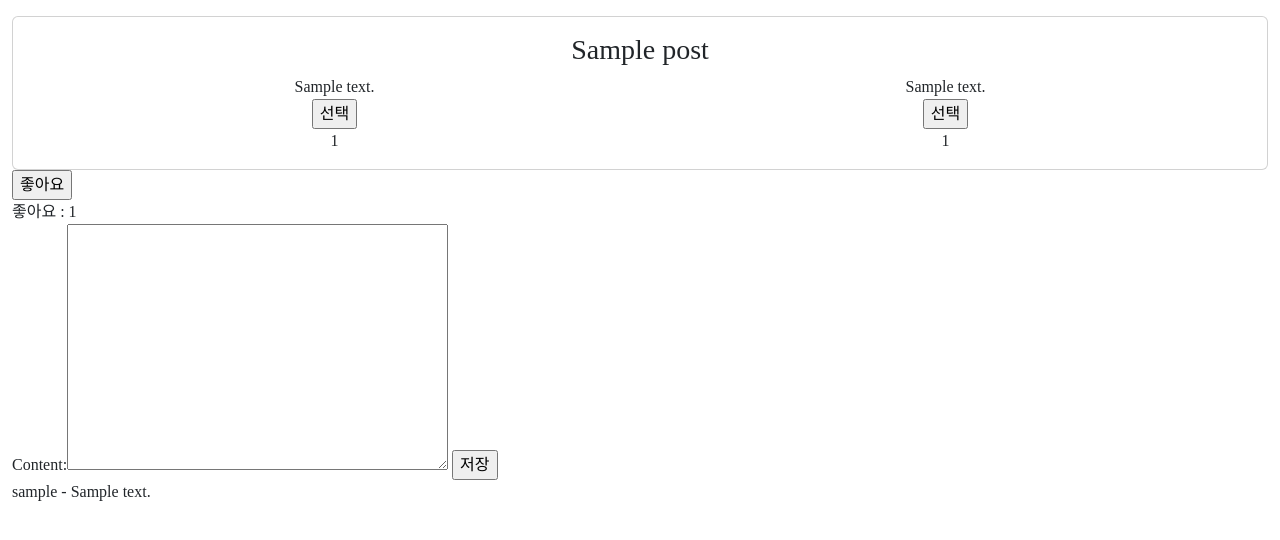
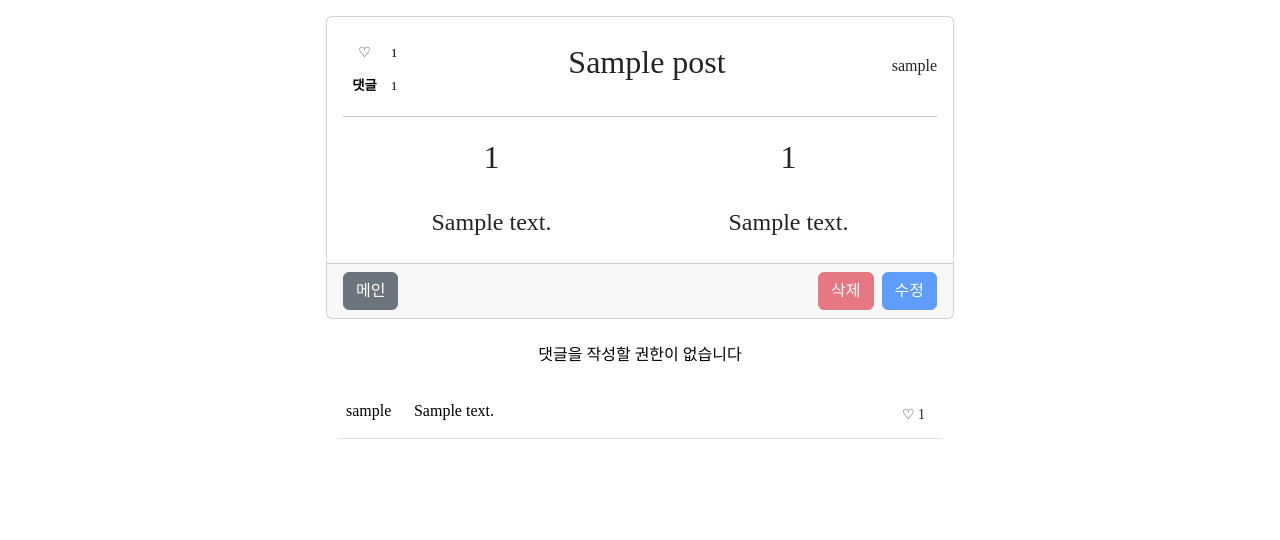
Before and after one commit to lemon-lime-honey/balance_game, a Django app: page /posts/1/ in a window 1280 px wide. Shown: the part 80-620 px from the top of the page. Run offline with Django 3.2, Linux system fonts and the light colour scheme; tables that the repository leaves empty hold one stand-in row (values such as "Sample post"); some web fonts are replaced.

Commit message:
Revise detail

```diff
--- a/posts/forms.py
+++ b/posts/forms.py
@@ -38,6 +38,14 @@ class PostForm(forms.ModelForm):
 
 
 class CommentForm(forms.ModelForm):
+    content = forms.CharField(
+        label='댓글',
+        widget=forms.TextInput(
+            attrs={
+                'placeholder': '댓글 내용을 입력하세요',
+            }
+        )
+    )
     class Meta:
         model = Comment
         fields = ('content',)
--- a/posts/templates/posts/detail.html
+++ b/posts/templates/posts/detail.html
@@ -1,56 +1,124 @@
 {% extends 'base.html' %}
 
+{% block title %}{{ post.title }}{% endblock title %}
+
 {% block body %}
-<div class="card">
+<div class="card w-50 m-auto">
   <div class="card-body text-center">
-    <h3 class="card-title">{{ post.title }}</h3>
+    <div class="d-flex justify-content-between align-items-center">
+      <table class="table text-center table-sm table-borderless m-0" style="font-size: 10pt; width: 10%;">
+        <tbody>
+          <tr>
+            <th scope="row">
+              <form action="{% url 'posts:like' post.pk %}">
+                {% csrf_token %}
+                {% if request.user in post.like_users.all %}
+                  <input type="submit" value="&heartsuit;" class="btn btn-sm">
+                {% else %}
+                  <input type="submit" value="&#9825;" class="btn btn-sm">
+                {% endif %}
+              </form>
+            </th>
+            <td class="align-middle">{{ post.like_users.count }}</td>
+          </tr>
+          <tr>
+            <th scope="row">
+              댓글
+            </th>
+            <td>{{ comments.count }}</td>
+          </tr>
+        </tbody>
+      </table>
+      <h2 class="card-title">{{ post.title }}</h2>
+      <div onclick="location.href='{% url 'accounts:profile' post.user %}'" style="cursor: pointer;">{{ post.user }}</div>
+    </div>
+    <hr>
     <div class="d-flex">
       <div class="col-6">
-        {{ post.select1_content }} <br>
+        <p class="fs-2">{{ post.select1_users.count }}</p>
         <form action="{% url 'posts:select' post.pk 1 %}" method="POST">
           {% csrf_token %}
-          <input type="submit" value="선택">
+          <input type="submit" value="{{ post.select1_content }}" class="btn fs-4">
         </form>
-        <div>{{ post.select1_users.count }}</div>
       </div>
       <div class="col-6">
-        {{ post.select2_content }} <br>
+        <p class="fs-2">{{ post.select2_users.count }}</p>
         <form action="{% url 'posts:select' post.pk 2 %}" method="POST">
           {% csrf_token %}
-          <input type="submit" value="선택">
+          <input type="submit" value="{{ post.select2_content }}" class="btn fs-4">
         </form>
-        <div>{{ post.select2_users.count }}</div>
       </div>
     </div>
   </div>
+  <div class="card-footer d-flex justify-content-between">
+    <div>
+      <a href="{% url 'posts:index' %}" class="btn btn-secondary">메인</a>
     </div>
-<form action="{% url 'posts:like' post.pk %}" method="POST">
-  {% csrf_token %}
-  <input type="submit" value="좋아요">
-</form>
-<div>좋아요 : {{ post.like_users.count }}</div>
-{% if request.user == post.user %}
-  <a href="{% url 'posts:update' post.pk %}">수정하기</a>
+    <div class="d-flex">
       <form action="{% url 'posts:delete' post.pk %}" method="POST">
         {% csrf_token %}
-    <input type="submit" value="삭제">
+        <input type="submit" value="삭제" class="btn btn-danger me-2" {% if request.user != post.user %}disabled{% endif %}>
       </form>
-{% endif %}
-
-<div>
+      <a href="{% url 'posts:update' post.pk %}" class="btn btn-primary {% if request.user != post.user %}disabled{% endif %}" >수정</a>
+    </div>
+  </div>
+</div>
+<div class="container w-50 mt-3">
+  <table class="table table-borderless">
+    <tr>
+      {% if request.user.is_authenticated %}
         <form action="{% url 'posts:comment_create' post.pk %}" method="POST">
           {% csrf_token %}
-    {{ comment_form }}
-    <input type="submit" value="저장">
+          <td style="width: 100%">
+            {{ comment_form.content }}
+          </td>
+          <td>
+            <input type="submit" class="btn btn-sm btn-outline-dark" value="등록">
+          </td>
         </form>
+      {% else %}
+        <td class="text-center" colspan="2">댓글을 작성할 권한이 없습니다</td>
+      {% endif %}
+      </tr>
+  </table>
+  <table class="table">
+    <tbody>
       {% for comment in comments %}
-    <div>{{ comment.user }} - {{ comment.content }}</div>
+        <tr>
+          <td style="width: 10%;">
+            <div>
+              <span onclick="location.href='{% url 'accounts:profile' comment.user %}'" style="cursor: pointer;">{{ comment.user }}</span>
+            </div>
+          </td>
+          <td {% if request.user != comment.user %}colspan="2"{% endif %} class="align-middle" style="width: 80%;">
+            <div class="d-flex justify-content-between">
+              <div>{{ comment.content }}</div>
+              <form action="{% url 'posts:comment_like' post.pk comment.pk %}" method="POST">
+                {% csrf_token %}
+                {% if request.user in comment.like_users.all %}
+                  <input type="submit" value="&heartsuit; {{ comment.like_users.count }}" class="btn btn-sm">
+                {% else %}
+                  <input type="submit" value="&#9825; {{ comment.like_users.count }}" class="btn btn-sm">
+                {% endif %}
+              </form>
+            </div>
+          </td>
           {% if request.user == comment.user %}
+          <td class="align-middle">
             <form action="{% url 'posts:comment_delete' post.pk comment.pk %}" method="POST">
               {% csrf_token %}
-        <input type="submit" value="삭제">
+              <input type="submit" class="btn btn-sm btn-danger" value="삭제">
             </form>
+          </td>
           {% endif %}
+        </tr>
       {% endfor %}
+    </tbody>
+  </table>
 </div>
 {% endblock body %}
+
+{% block script %}
+const comment_content = document.getElementById('id_content')
+comment_content.style.width = '100%'
+{% endblock script %}
--- a/posts/views.py
+++ b/posts/views.py
@@ -113,7 +113,7 @@ def select(request, post_pk, selection):
 @login_required
 def comment_like(request, post_pk, comment_pk):
     comment = Comment.objects.get(pk=comment_pk)
-    if request.user in comment.like_users.all():
+    if comment.like_users.filter(pk=request.user.pk).exists():
         comment.like_users.remove(request.user)
     else:
         comment.like_users.add(request.user)
```
Lines whose indentation alone changed are shown as unchanged.
